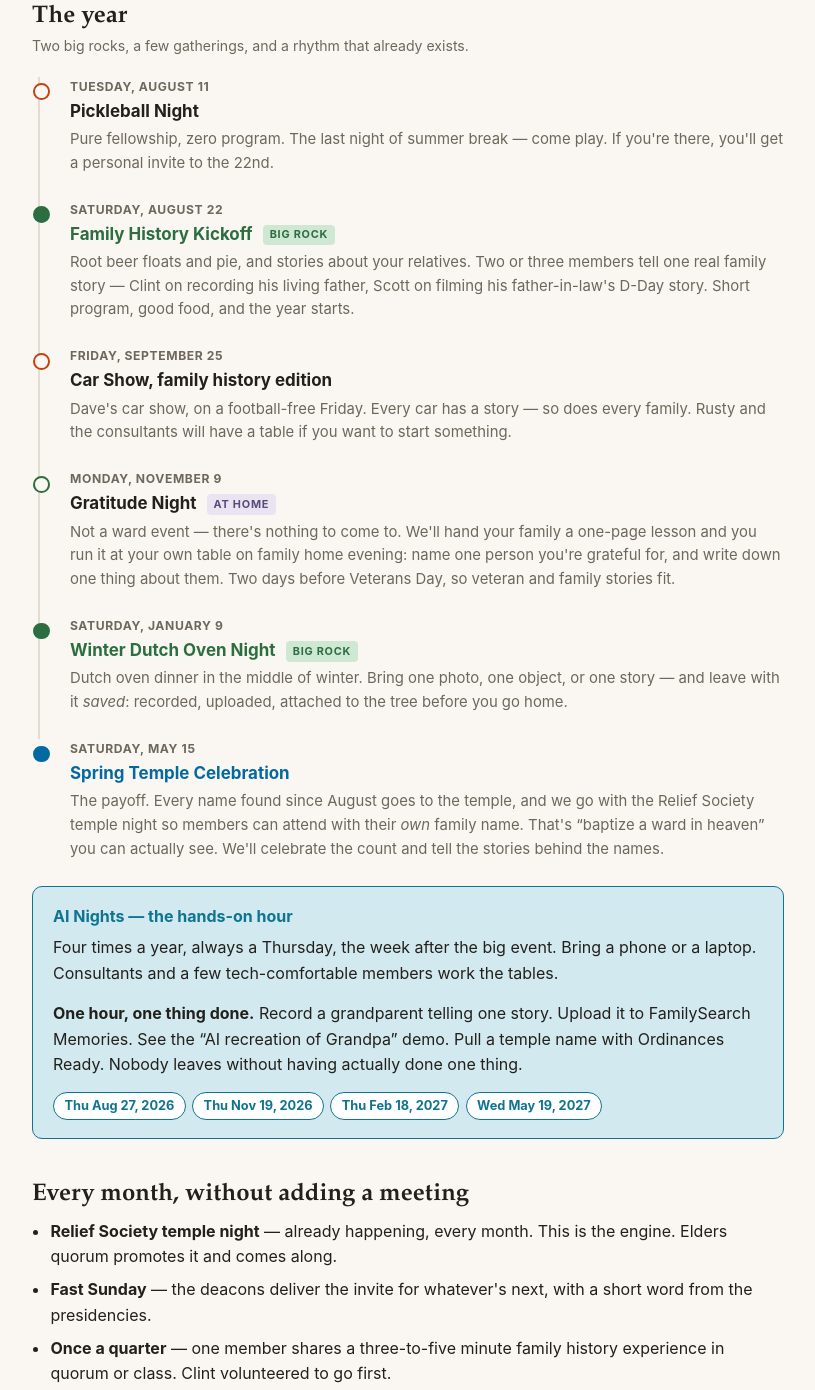
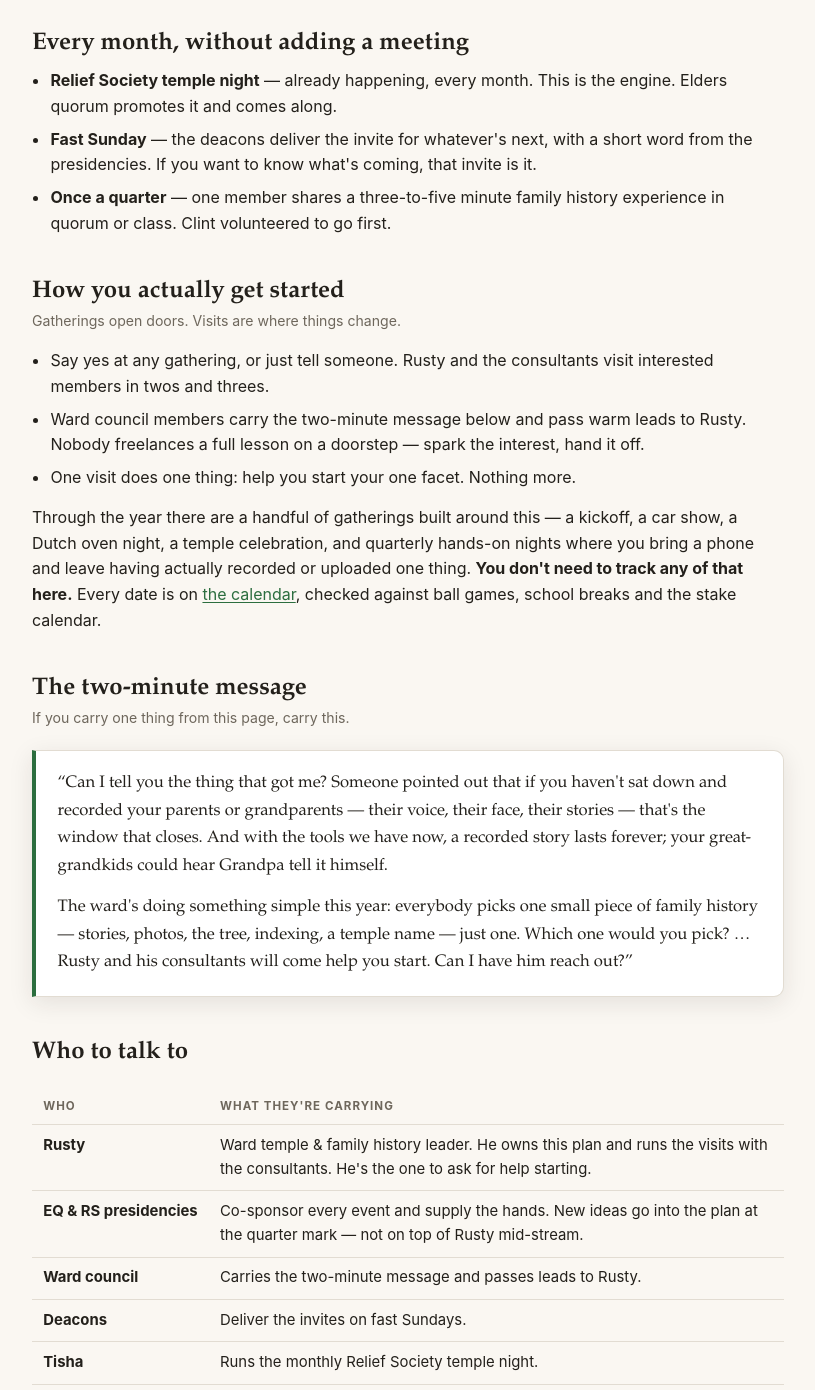
Before and after one commit to wyatt-oi/eq-activity-date-finder, a plain HTML site: page family-history.html in a window 1280 px wide. Shown: the part 1037-2427 px from the top of the page, without its empty margins (232-1047 px from the left). Drawn offline with Linux system fonts and the light colour scheme.

Commit message:
Plan page stands alone: activity list and all dates come out
The family history plan is its own thing, separate from the EQ activities.
The year timeline and AI Nights box are gone and the page carries no dates -
it's the why; the calendar is the when. Gatherings are referred to
generically with a link to the calendar for dates, so the page can't go
stale when something moves.

```diff
--- a/family-history.html
+++ b/family-history.html
@@ -8,39 +8,27 @@
   :root {
     --paper: #FAF7F2; --ink: #23201B; --muted: #6E675C; --line: #E2DCD2; --cell: #FFFFFF;
     --fh: #2C6E3F;   --fh-bg: #CFE8D4;
-    --ai: #0E7490;   --ai-bg: #D2E9F0;
-    --fel: #C2410C;  --fel-bg: #FAE3D3;
-    --temple: #0369A1; --temple-bg: #D9EBF7;
-    --church: #5B4A7A; --church-bg: #EAE4F2;
+    --ai: #0E7490;
     --shadow: 0 6px 24px rgba(35,32,27,0.10);
   }
   @media (prefers-color-scheme: dark) {
     :root {
       --paper: #171512; --ink: #EDE8E0; --muted: #A29A8D; --line: #35312A; --cell: #201D19;
       --fh: #8FCB9E;   --fh-bg: #27492F;
-      --ai: #74C4DB;   --ai-bg: #10333D;
-      --fel: #F0A374;  --fel-bg: #3D2113;
-      --temple: #82C0E5; --temple-bg: #122A3B;
-      --church: #BCA9DE; --church-bg: #2A2338;
+      --ai: #74C4DB;
       --shadow: 0 6px 24px rgba(0,0,0,0.5);
     }
   }
   :root[data-theme="light"] {
     --paper: #FAF7F2; --ink: #23201B; --muted: #6E675C; --line: #E2DCD2; --cell: #FFFFFF;
     --fh: #2C6E3F;   --fh-bg: #CFE8D4;
-    --ai: #0E7490;   --ai-bg: #D2E9F0;
-    --fel: #C2410C;  --fel-bg: #FAE3D3;
-    --temple: #0369A1; --temple-bg: #D9EBF7;
-    --church: #5B4A7A; --church-bg: #EAE4F2;
+    --ai: #0E7490;
     --shadow: 0 6px 24px rgba(35,32,27,0.10);
   }
   :root[data-theme="dark"] {
     --paper: #171512; --ink: #EDE8E0; --muted: #A29A8D; --line: #35312A; --cell: #201D19;
     --fh: #8FCB9E;   --fh-bg: #27492F;
-    --ai: #74C4DB;   --ai-bg: #10333D;
-    --fel: #F0A374;  --fel-bg: #3D2113;
-    --temple: #82C0E5; --temple-bg: #122A3B;
-    --church: #BCA9DE; --church-bg: #2A2338;
+    --ai: #74C4DB;
     --shadow: 0 6px 24px rgba(0,0,0,0.5);
   }
   * { box-sizing: border-box; }
@@ -51,7 +39,6 @@
     -webkit-text-size-adjust: 100%;
   }
   .wrap { max-width: 47rem; margin: 0 auto; }
-  .serif { font-family: "Iowan Old Style", "Palatino Linotype", Palatino, Georgia, serif; }
 
   .top { display: flex; justify-content: space-between; align-items: flex-start; gap: 1rem; flex-wrap: wrap; }
   .eyebrow {
@@ -79,10 +66,8 @@
     font-size: 1.5rem; margin: 2.6rem 0 0.2rem; line-height: 1.2;
   }
   h2 + .kicker { color: var(--muted); font-size: 0.88rem; margin: 0 0 1rem; }
-  h3 { font-size: 1rem; margin: 1.5rem 0 0.35rem; }
   p { margin: 0 0 0.9rem; }
   a { color: var(--fh); text-decoration-thickness: 1px; text-underline-offset: 2px; }
-  hr { border: 0; border-top: 1px solid var(--line); margin: 2.4rem 0 0; }
 
   .lead-rule {
     background: var(--fh-bg); border-left: 4px solid var(--fh);
@@ -98,47 +83,6 @@
   }
   .facet b { display: block; font-size: 0.94rem; }
   .facet span { color: var(--muted); font-size: 0.84rem; }
-
-  ol.year { list-style: none; margin: 1.2rem 0 0; padding: 0; }
-  ol.year > li {
-    position: relative; padding: 0 0 1.5rem 1.85rem;
-    border-left: 2px solid var(--line); margin-left: 0.4rem;
-  }
-  ol.year > li:last-child { border-left-color: transparent; padding-bottom: 0.2rem; }
-  ol.year > li::before {
-    content: ""; position: absolute; left: -0.47rem; top: 0.42rem;
-    width: 0.8rem; height: 0.8rem; border-radius: 50%;
-    background: var(--paper); border: 2.5px solid var(--muted);
-  }
-  ol.year > li.big::before { border-color: var(--fh); background: var(--fh); }
-  ol.year > li.fel::before { border-color: var(--fel); }
-  ol.year > li.temple::before { border-color: var(--temple); background: var(--temple); }
-  ol.year > li.home::before { border-color: var(--fh); }
-  .when {
-    display: block; font-size: 0.76rem; font-weight: 700; letter-spacing: 0.05em;
-    text-transform: uppercase; color: var(--muted); margin-bottom: 0.1rem;
-  }
-  .what { font-weight: 700; font-size: 1.06rem; display: block; margin-bottom: 0.2rem; }
-  ol.year > li.big .what { color: var(--fh); }
-  ol.year > li.temple .what { color: var(--temple); }
-  ol.year > li p { margin: 0; font-size: 0.93rem; color: var(--muted); }
-  .tag {
-    display: inline-block; font-size: 0.68rem; font-weight: 700; text-transform: uppercase;
-    letter-spacing: 0.07em; padding: 0.1rem 0.42rem; border-radius: 4px; vertical-align: 0.12em;
-    margin-left: 0.4rem; background: var(--fh-bg); color: var(--fh);
-  }
-  .tag.home { background: var(--church-bg); color: var(--church); }
-
-  .ai-box {
-    background: var(--ai-bg); border: 1px solid var(--ai); border-radius: 10px;
-    padding: 1.1rem 1.25rem; margin: 1.3rem 0;
-  }
-  .ai-box h3 { margin-top: 0; color: var(--ai); }
-  .ai-dates { display: flex; flex-wrap: wrap; gap: 0.4rem; margin: 0.7rem 0 0; padding: 0; list-style: none; }
-  .ai-dates li {
-    background: var(--cell); border: 1px solid var(--ai); color: var(--ai);
-    border-radius: 999px; padding: 0.18rem 0.65rem; font-size: 0.8rem; font-weight: 650;
-  }
 
   ul.plain { margin: 0.6rem 0 0.9rem; padding-left: 1.15rem; }
   ul.plain li { margin-bottom: 0.45rem; }
@@ -173,7 +117,7 @@
     body { background: #fff; color: #000; padding: 0; font-size: 11pt; }
     #theme-btn, .cta { display: none; }
     h2 { page-break-after: avoid; }
-    ol.year > li { page-break-inside: avoid; }
+    .facet, blockquote.msg, table.who tr { page-break-inside: avoid; }
   }
 </style>
 </head>
@@ -186,8 +130,9 @@
       <button id="theme-btn" type="button">Theme: Auto</button>
     </div>
     <h1>Making the Connection<span class="sub">Using today's tools to connect with the people who made us.</span></h1>
-    <p class="standfirst">This is the ward's family history plan for the year — what we're doing, when,
-    and the one thing we're asking of you. It's short on purpose.</p>
+    <p class="standfirst">This is the ward's family history plan — why we're doing it and the one thing
+    we're asking of you. It's short on purpose. Dates and activities live on
+    <a href="index.html">the calendar</a>.</p>
   </header>
 
   <h2>Why we're doing this</h2>
@@ -215,84 +160,30 @@
     <div class="facet"><b>Indexing</b><span>Make records searchable for everyone else. Do it in your slippers.</span></div>
   </div>
 
-  <h2>The year</h2>
-  <p class="kicker">Two big rocks, a few gatherings, and a rhythm that already exists.</p>
-
-  <ol class="year">
-    <li class="fel">
-      <span class="when">Tuesday, August 11</span>
-      <span class="what">Pickleball Night</span>
-      <p>Pure fellowship, zero program. The last night of summer break — come play. If you're there,
-      you'll get a personal invite to the 22nd.</p>
-    </li>
-    <li class="big">
-      <span class="when">Saturday, August 22</span>
-      <span class="what">Family History Kickoff <span class="tag">Big rock</span></span>
-      <p>Root beer floats and pie, and stories about your relatives. Two or three members tell one real
-      family story — Clint on recording his living father, Scott on filming his father-in-law's D-Day
-      story. Short program, good food, and the year starts.</p>
-    </li>
-    <li class="fel">
-      <span class="when">Friday, September 25</span>
-      <span class="what">Car Show, family history edition</span>
-      <p>Dave's car show, on a football-free Friday. Every car has a story — so does every family.
-      Rusty and the consultants will have a table if you want to start something.</p>
-    </li>
-    <li class="home">
-      <span class="when">Monday, November 9</span>
-      <span class="what">Gratitude Night <span class="tag home">At home</span></span>
-      <p>Not a ward event — there's nothing to come to. We'll hand your family a one-page lesson and you
-      run it at your own table on family home evening: name one person you're grateful for, and write down
-      one thing about them. Two days before Veterans Day, so veteran and family stories fit.</p>
-    </li>
-    <li class="big">
-      <span class="when">Saturday, January 9</span>
-      <span class="what">Winter Dutch Oven Night <span class="tag">Big rock</span></span>
-      <p>Dutch oven dinner in the middle of winter. Bring one photo, one object, or one story — and leave
-      with it <em>saved</em>: recorded, uploaded, attached to the tree before you go home.</p>
-    </li>
-    <li class="temple">
-      <span class="when">Saturday, May 15</span>
-      <span class="what">Spring Temple Celebration</span>
-      <p>The payoff. Every name found since August goes to the temple, and we go with the Relief Society
-      temple night so members can attend with their <em>own</em> family name. That's &ldquo;baptize a ward
-      in heaven&rdquo; you can actually see. We'll celebrate the count and tell the stories behind the names.</p>
-    </li>
-  </ol>
-
-  <div class="ai-box">
-    <h3>AI Nights — the hands-on hour</h3>
-    <p>Four times a year, always a Thursday, the week after the big event. Bring a phone or a laptop.
-    Consultants and a few tech-comfortable members work the tables.</p>
-    <p><strong>One hour, one thing done.</strong> Record a grandparent telling one story. Upload it to
-    FamilySearch Memories. See the &ldquo;AI recreation of Grandpa&rdquo; demo. Pull a temple name with
-    Ordinances Ready. Nobody leaves without having actually done one thing.</p>
-    <ul class="ai-dates">
-      <li>Thu Aug 27, 2026</li>
-      <li>Thu Nov 19, 2026</li>
-      <li>Thu Feb 18, 2027</li>
-      <li>Wed May 19, 2027</li>
-    </ul>
-  </div>
-
   <h2>Every month, without adding a meeting</h2>
   <ul class="plain">
     <li><strong>Relief Society temple night</strong> — already happening, every month. This is the engine.
     Elders quorum promotes it and comes along.</li>
     <li><strong>Fast Sunday</strong> — the deacons deliver the invite for whatever's next, with a short
-    word from the presidencies.</li>
+    word from the presidencies. If you want to know what's coming, that invite is it.</li>
     <li><strong>Once a quarter</strong> — one member shares a three-to-five minute family history
     experience in quorum or class. Clint volunteered to go first.</li>
   </ul>
 
-  <h2>What happens after an event</h2>
-  <p class="kicker">Events open doors. Visits are where things actually change.</p>
+  <h2>How you actually get started</h2>
+  <p class="kicker">Gatherings open doors. Visits are where things change.</p>
   <ul class="plain">
-    <li>Rusty and the consultants take the sign-up list and visit interested members in twos and threes.</li>
+    <li>Say yes at any gathering, or just tell someone. Rusty and the consultants visit interested members
+    in twos and threes.</li>
     <li>Ward council members carry the two-minute message below and pass warm leads to Rusty. Nobody
     freelances a full lesson on a doorstep — spark the interest, hand it off.</li>
     <li>One visit does one thing: help you start your one facet. Nothing more.</li>
   </ul>
+  <p>Through the year there are a handful of gatherings built around this — a kickoff, a car show, a Dutch
+  oven night, a temple celebration, and quarterly hands-on nights where you bring a phone and leave having
+  actually recorded or uploaded one thing. <strong>You don't need to track any of that here.</strong>
+  Every date is on <a href="index.html">the calendar</a>, checked against ball games, school breaks and the
+  stake calendar.</p>
 
   <h2>The two-minute message</h2>
   <p class="kicker">If you carry one thing from this page, carry this.</p>
@@ -330,15 +221,16 @@
   show that costs nothing, and a temple night that already exists.</p>
 
   <a class="cta" href="index.html">
-    <b>See the calendar →</b>
-    <span>The EQ Activity Date Finder has every date above laid over ball games, school breaks, holidays
-    and the stake calendar — so you can see what else is going on that night.</span>
+    <b>Looking for the dates? →</b>
+    <span>They're all on the EQ Activity Date Finder — every activity laid over ball games, school breaks,
+    holidays and the stake calendar, so you can see what else is going on that night. This page is the
+    <em>why</em>; that one is the <em>when</em>.</span>
   </a>
 
   <footer>
     Elk Ridge 7th Ward · Under the direction of the elders quorum and Relief Society presidencies, with
-    Rusty as ward temple &amp; family history leader. Dates are checked against school, stake and sports
-    calendars and can move — the date finder is always the current version.
+    Rusty as ward temple &amp; family history leader. Activities and dates are kept separately, on
+    <a href="index.html">the date finder</a>, so this page doesn't go stale when something moves.
   </footer>
 
 </div>
```
